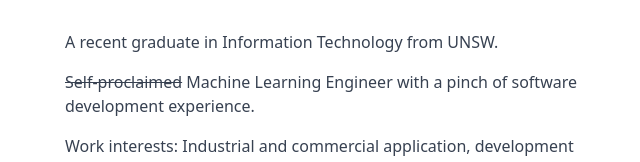
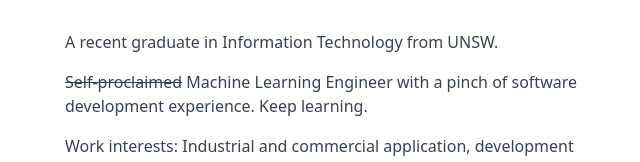
Before and after one commit to sumail25/sumail25.github.io, a plain HTML site: page index.html in a window 1280 px wide. Shown: the part 267-429 px from the top of the page, without its empty margins (319-959 px from the left). Drawn offline with Linux system fonts and the light colour scheme.

Commit message:
Update index.html

```diff
--- a/index.html
+++ b/index.html
@@ -50,7 +50,7 @@
                 </div>
                 <div class="mx-auto px-2 pb-4 leading-relaxed text-sm md:text-base text-gray-700 dark:text-gray-200">
                     <p> <s>Self-proclaimed</s> Machine Learning Engineer with a pinch of software development
-                        experience.</p>
+                        experience. Keep learning.</p>
                 </div>
                 <div class="mx-auto px-2 pb-4 leading-relaxed text-sm md:text-base text-gray-700 dark:text-gray-200">
                     <p>Work interests: Industrial and commercial application, development and deployment of AI projects.
```
